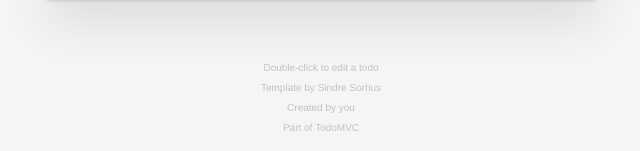
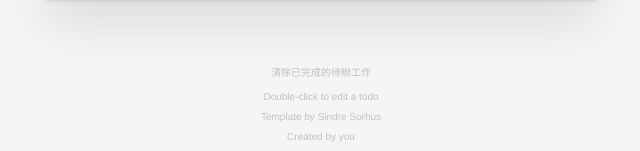
Before and after one commit to AllenChen318084/todomvc0211, an Angular app: page / in a window 1280 px wide. Shown: the part 198-349 px from the top of the page, without its empty margins (319-959 px from the left). Built offline with nearby package versions, Linux system fonts and the light colour scheme.

Commit message:
直接從 AppComponent 呼叫 FooterComponent 中的方法

```diff
--- a/src/app/app.component.html
+++ b/src/app/app.component.html
@@ -24,9 +24,10 @@
     </ul>
   </section>
   <!-- This footer should hidden by default and shown when there are todos -->
-  <app-footer [todos]="todos" (clearCompleted)="clearCompleted()"></app-footer>
+  <app-footer #myFooter [todos]="todos" (clearCompleted)="clearCompleted()"></app-footer>
 </section>
 <footer class="info">
+  <button (click)="myFooter.btnClear()">清除已完成的待辦工作</button>
   <p>Double-click to edit a todo</p>
   <!-- Remove the below line ↓ -->
   <p>Template by <a href="http://sindresorhus.com">Sindre Sorhus</a></p>
```
